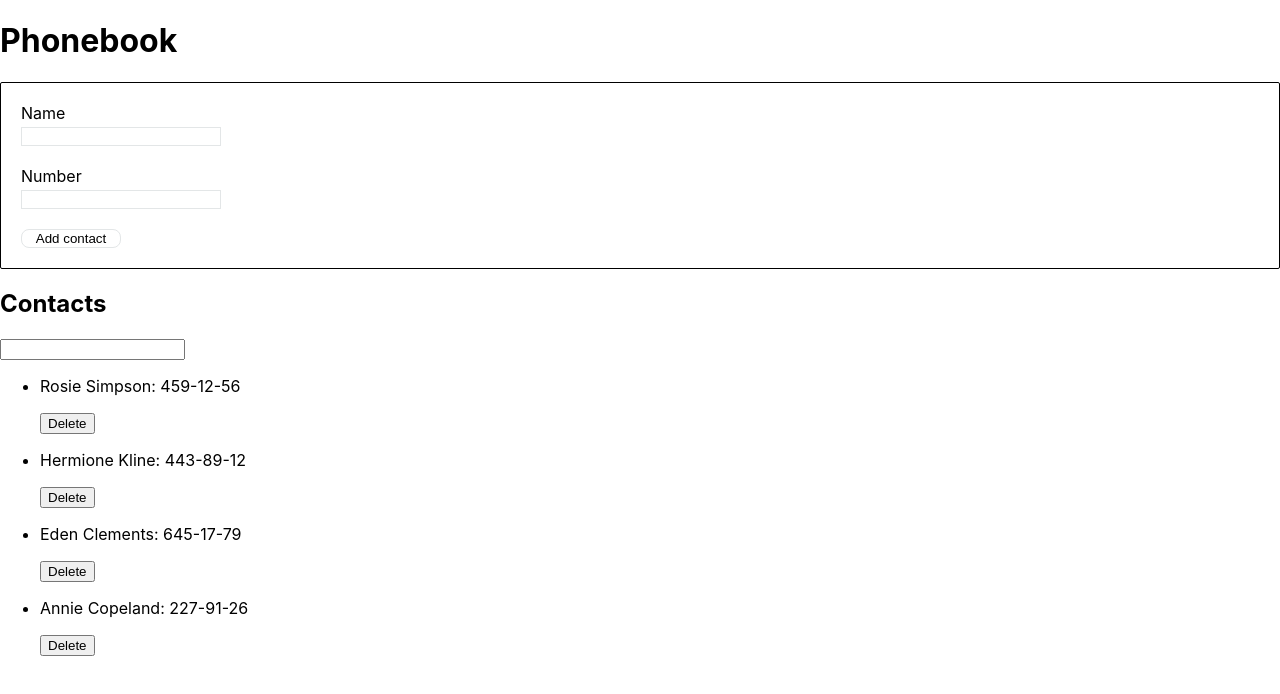
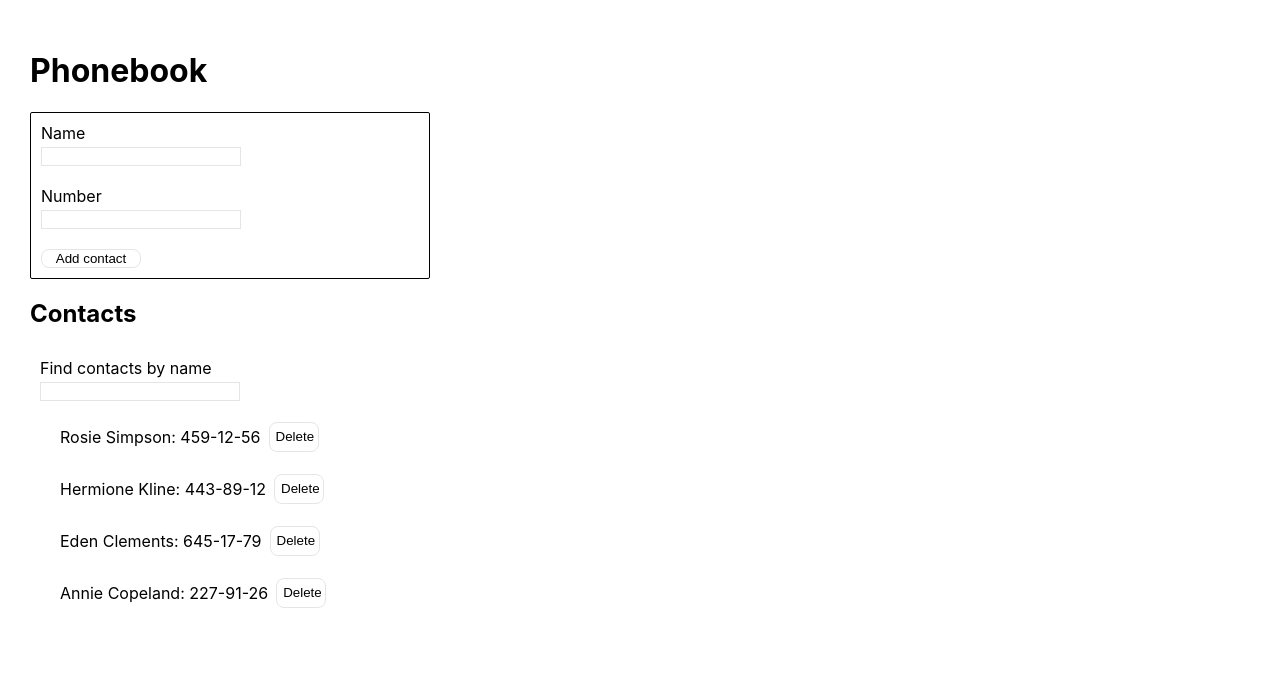
Before and after one commit to alinarieznik/goit-react-hw-02-phonebook, a React (Create React App) app: page / in a window 1280 px wide. Shown: the top 694 px of the page. Built offline with nearby package versions, Linux system fonts and the light colour scheme.

Commit message:
add styles

```diff
--- a/src/components/App.jsx
+++ b/src/components/App.jsx
@@ -3,6 +3,7 @@ import { nanoid } from 'nanoid';
 import { ContactForm } from './ContactForm/ContactForm';
 import { ContactList } from './ContactList/ContactList';
 import { Filter } from './Filter/Filter';
+import { StyledLayout } from './App.styled';
 
 class App extends Component {
   state = {
@@ -46,7 +47,7 @@ class App extends Component {
 
   render() {
     return (
-      <div>
+      <StyledLayout>
         <h1>Phonebook</h1>
         <ContactForm onAdd={this.addContact} />
         <h2>Contacts</h2>
@@ -59,7 +60,7 @@ class App extends Component {
           id={nanoid()}
           onDelete={this.deleteContact}
         />
-      </div>
+      </StyledLayout>
     );
   }
 }
--- /dev/null
+++ b/src/components/App.styled.js
@@ -0,0 +1,5 @@
+import styled from 'styled-components';
+
+export const StyledLayout = styled.div`
+  padding: 30px;
+`;
--- a/src/components/ContactForm/ContactForm.jsx
+++ b/src/components/ContactForm/ContactForm.jsx
@@ -1,5 +1,6 @@
 import { Formik } from 'formik';
 import {
+  StyledForm,
   StyledContactForm,
   Label,
   StyledField,
@@ -26,7 +27,7 @@ const ContactSchema = Yup.object().shape({
 
 export const ContactForm = ({ onAdd }) => {
   return (
-    <div>
+    <StyledForm>
       <Formik
         initialValues={{ name: '', number: '' }}
         validationSchema={ContactSchema}
@@ -55,6 +56,6 @@ export const ContactForm = ({ onAdd }) => {
           <Button type="submit">Add contact</Button>
         </StyledContactForm>
       </Formik>
-    </div>
+    </StyledForm>
   );
 };
--- a/src/components/ContactForm/ContactForm.styled.js
+++ b/src/components/ContactForm/ContactForm.styled.js
@@ -1,10 +1,14 @@
 import styled from 'styled-components';
 import { Form, Field, ErrorMessage } from 'formik';
+
+export const StyledForm = styled.div`
+  max-width: 400px;
+`;
 
 export const StyledContactForm = styled(Form)`
   display: flex;
   flex-direction: column;
-  padding: 20px;
+  padding: 10px;
   gap: 20px;
   border-radius: 2px;
   border: 1px solid black;
@@ -26,6 +30,9 @@ export const Button = styled.button`
   border: 1px solid #e3e6e7;
   border-radius: 8px;
   background: white;
+  &:hover , &: focus {
+    background-color: blue;
+  }
 `;
 
 export const StyledErrorMessage = styled(ErrorMessage)`
--- a/src/components/ContactList/ContactList.jsx
+++ b/src/components/ContactList/ContactList.jsx
@@ -1,16 +1,18 @@
+import { StyledListItem, StyledButton, StyledList } from './ContactList.styled';
+
 export const ContactList = ({ options, onDelete }) => {
   return (
-    <ul>
+    <StyledList>
       {options.map(option => (
-        <li key={option.id}>
+        <StyledListItem key={option.id}>
           <p>
             {option.name}: {option.number}
           </p>
-          <button type="button" onClick={() => onDelete(option.id)}>
+          <StyledButton type="button" onClick={() => onDelete(option.id)}>
             Delete
-          </button>
-        </li>
+          </StyledButton>
+        </StyledListItem>
       ))}
-    </ul>
+    </StyledList>
   );
 };
--- /dev/null
+++ b/src/components/ContactList/ContactList.styled.js
@@ -0,0 +1,23 @@
+import styled from 'styled-components';
+
+export const StyledList = styled.ul`
+  margin: 0px;
+  padding-left: 30px;
+`;
+
+export const StyledListItem = styled.li`
+  display: flex;
+  gap: 8px;
+  align-items: center;
+`;
+
+export const StyledButton = styled.button`
+  width: 50px;
+  height: 30px;
+  border: 1px solid #e3e6e7;
+  border-radius: 8px;
+  background: white;
+  &:hover , &: focus {
+    background-color: blue;
+  }
+`;
--- a/src/components/Filter/Filter.jsx
+++ b/src/components/Filter/Filter.jsx
@@ -1,9 +1,15 @@
+import { StyledFilter, StyledInput } from './Filter.styled';
+
 export const Filter = ({ onChangeContacts }) => {
   return (
-    <input
-      onChange={e => {
-        onChangeContacts(e.currentTarget.value);
-      }}
-    ></input>
+    <StyledFilter htmlFor="filter">
+      Find contacts by name
+      <StyledInput
+        name="filter"
+        onChange={e => {
+          onChangeContacts(e.currentTarget.value);
+        }}
+      ></StyledInput>
+    </StyledFilter>
   );
 };
--- /dev/null
+++ b/src/components/Filter/Filter.styled.js
@@ -0,0 +1,13 @@
+import styled from 'styled-components';
+
+export const StyledFilter = styled.label`
+  display: flex;
+  flex-direction: column;
+  padding: 10px;
+  gap: 4px;
+  width: 200px;
+`;
+
+export const StyledInput = styled.input`
+  border: 1px solid #e3e6e7;
+`;
```
